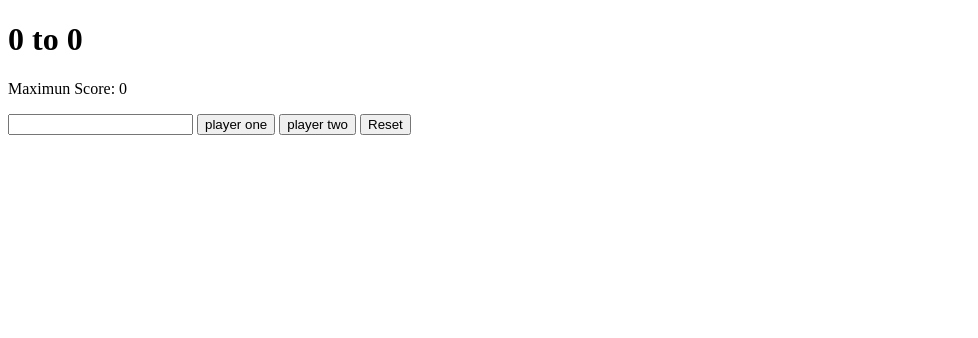
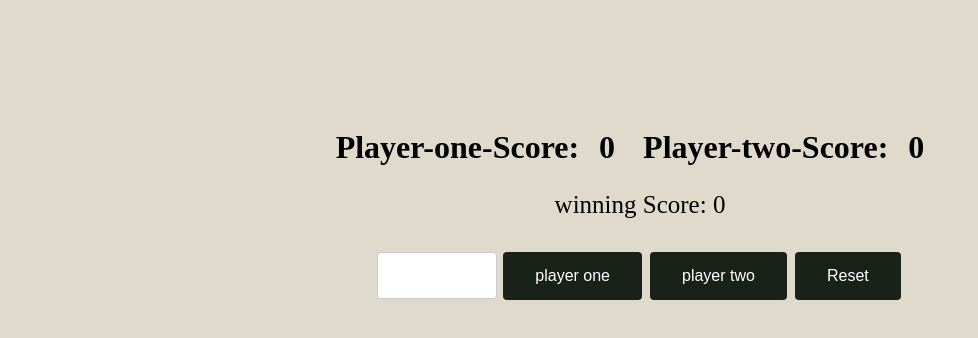
Before and after one commit to srikanthkarra376/Score_Keeper, a plain HTML site: page index.html in a window 1280 px wide. Shown: the whole page, without its empty margins (0-978 px from the left). Drawn offline with Linux system fonts and the light colour scheme.

Commit message:
added styling to the page

```diff
--- a/index.html
+++ b/index.html
@@ -8,12 +8,15 @@
   <link rel="stylesheet" type="text/css" media="screen" href="main.css" />
 </head>
 <body>
-  <h1><span id="p1display">0</span> to <span id="p2display">0</span></h1>
-  <p>Maximun Score: <span id ="setScore">0</span></p>
-  <input type="number">
-  <button  id ="btn1">player one</button>
-  <button  id ="btn2">player two</button>
-  <button  id ="reset">Reset</button>
+  <div>
+      <h1>Player-one-Score:<span id="p1display">0</span> Player-two-Score:<span id="p2display">0</span></h1>
+      <p>winning Score: <span id ="setScore">0</span></p>
+      <input type="number">
+      <button  id ="btn1">player one</button>
+      <button  id ="btn2">player two</button>
+      <button  id ="reset">Reset</button>
+  </div>
+
 
   <script src="main.js"></script>
 </body>
--- a/main.css
+++ b/main.css
@@ -1,3 +1,47 @@
+
+body {
+  background: #dfdacb;
+}
+
+
+div {
+  text-align: center;
+  padding-top:100px;
+}
+
+div h1 #p1display,div h1 #p2display {
+  margin: 20px;
+
+}
+div p {
+  font-size:25px;
+}
+div
+input {
+  font-size:25px;
+  width:120px;
+  font-size:18px;
+  padding: 12px 20px;
+  margin: 8px 0;
+  display: inline-block;
+  border: 1px solid #ccc;
+  border-radius: 4px;
+  box-sizing: border-box;
+}
+button {
+  background-color: rgb(24, 34, 24);
+  border: none;
+  color: white;
+  padding: 15px 32px;
+  text-align: center;
+  text-decoration: none;
+  display: inline-block;
+  font-size: 16px;
+  margin: 4px 2px;
+  cursor: pointer;
+  border-radius: 4px;
+}
+
 .green {
   color:green;
 }
--- a/main.js
+++ b/main.js
@@ -3,7 +3,7 @@ var btn1 = document.getElementById("btn1");
 var btn2 = document.querySelector("#btn2");
 var ResetBtn = document.querySelector("#reset");
 var h1 = document.getElementsByTagName("h1")[0];
-var p1display = document.getElementById("p1display");
+var h1p1display = document.getElementById("p1display");
 var p2display = document.getElementById("p2display");
 var input = document.getElementsByTagName("input")[0];
 var setScore = document.getElementById("setScore");
@@ -20,7 +20,7 @@ btn1.addEventListener("click",function(){
    p1Score++;
     if(winnigScore === p1Score){
        gameOver =true;
-       p1display.classList.add("green");
+       h1.classList.add("green");
     }
     p1display.textContent = p1Score;
   }
@@ -32,7 +32,7 @@ btn2.addEventListener("click",function(){
    p2Score++;
     if(winnigScore === p2Score){
        gameOver = true;
-       p2display.classList.add("green");
+       h1.classList.add("green");
     }
     p2display.textContent = p2Score;
   }
@@ -57,8 +57,8 @@ input.addEventListener("change",function(){
     p2Score = 0;
     p1display.textContent = 0;
     p2display.textContent = 0;
-    p1display.classList.remove("green");
-    p2display.classList.remove("green");
+    h1.classList.remove("green");
+    h1.classList.remove("green");
     gameOver = false;
 
   };
```
